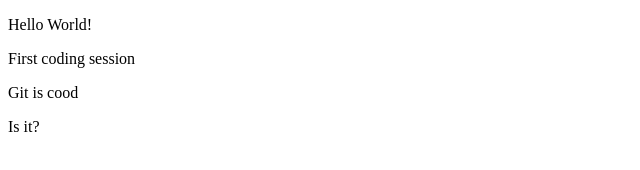
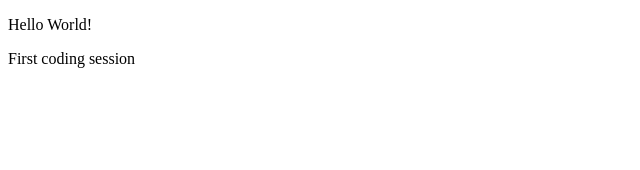
Before and after one commit to Jack-ButlerB/first-repo, a plain HTML site: page index.html in a window 1280 px wide. Shown: the whole page, without its empty margins (0-640 px from the left). Drawn offline with Linux system fonts and the light colour scheme.

Commit message:
trying to save it

```diff
--- a/index.html
+++ b/index.html
@@ -21,8 +21,6 @@
     <![endif]-->
     <p>Hello World!</p>
     <p>First coding session</p>
-    <p>Git is cood</p>
-    <p>Is it?</p>
     <script src="" async defer></script>
   </body>
 </html>
```
